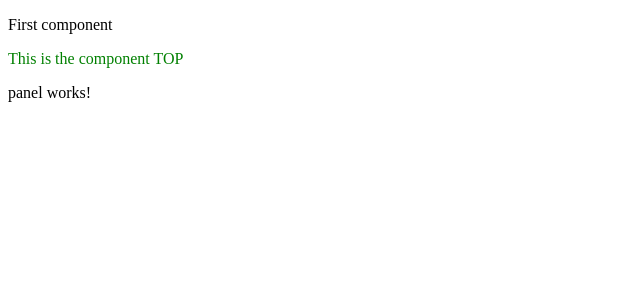
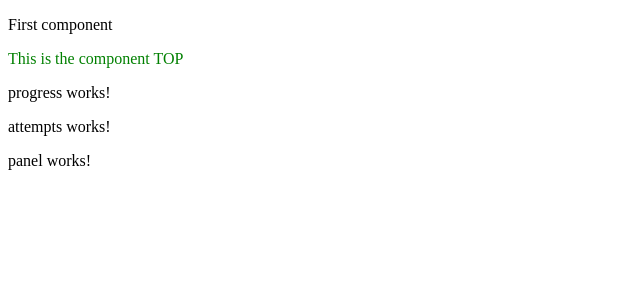
Before and after one commit to gusbdev/Duolingo-Angular, an Angular app: page / in a window 1280 px wide. Shown: the top 300 px of the page, without its empty margins (0-640 px from the left). Built offline with nearby package versions, Linux system fonts and the light colour scheme.

Commit message:
Progress and Attempt Component inside Panel

```diff
--- a/src/app/panel/panel.component.html
+++ b/src/app/panel/panel.component.html
@@ -1 +1,3 @@
+<app-progress></app-progress>
+<app-attempts></app-attempts>
 <p>panel works!</p>
```
